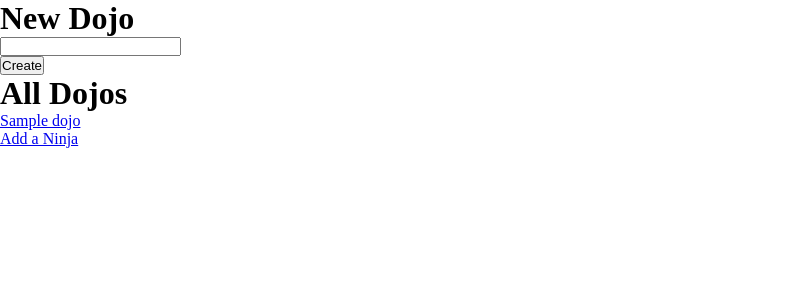
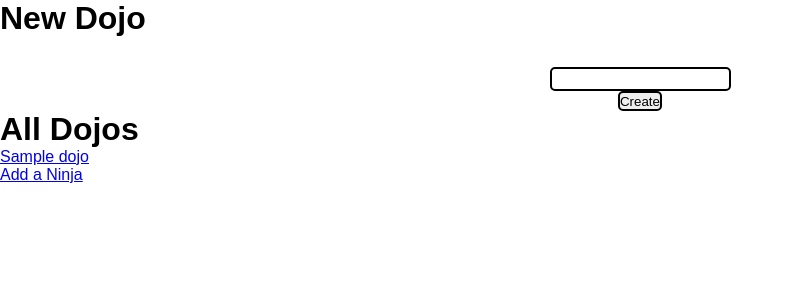
Before and after one commit to Matthew-Luk/Python-Bootcamp, a Flask app: template Flask_MySQL/CRUD/dojos_and_ninjas/flask_app/templates/dojo.html in a window 1280 px wide. Shown: the top 300 px of the page, without its empty margins (0-794 px from the left). Run offline with Flask 2, Linux system fonts and the light colour scheme; the template is opened without the code that fills it: most values are stand-ins (such as "Sample title", 1, 10 or a date in 2020).

Commit message:
update button design

```diff
--- a/Flask/counter/static/style.css
+++ b/Flask/counter/static/style.css
@@ -1,31 +1,77 @@
 *{
     margin: 0px;
     padding: 0px;
+    font-family: Arial, Helvetica, sans-serif;
+}
+
+.content{
+    display: flex;
+    flex-direction: column;
+    align-items: center;
 }
 
 .counter, .count{
-    display: flex;
-    justify-content: center;
-    align-items: center;
     font-weight: 700;
     font-size: xx-large;
+}
+
+.counter{
     padding-top: 100px;
+}
+
+.count{
+    padding-top: 50px;
 }
 
 .buttons{
     display: flex;
     justify-content: space-between;
+    margin-top: 20px;
+    width: 250px;
+}
+
+.btn, .reset, #increment{
+    display: flex;
+    justify-content: center;
+    align-items: center;
+    color: white;
     height: 30px;
-    width: 50px;
-    padding-left: 725px;
+    width: 100px;
+    display: flex;
+    text-decoration: none;
+    border-radius: 10px;
 }
 
 .btn{
     background-color: green;
-    color: black;
+    font-size: large;
 }
 
 .reset{
     background-color: red;
-    color: black;
+    font-size: large;
 }
+
+form{
+    display: flex;
+    flex-direction: column;
+    margin-top: 30px;
+    align-items: center;
+}
+
+form input{
+    height: 20px;
+    border-radius: 5px;
+    border: 2px solid black;
+}
+
+form label{
+    font-size: large;
+}
+
+#increment{
+    font-size: large;
+    margin-top: 15px;
+    background-color: blue;
+    border: none;
+}
```
